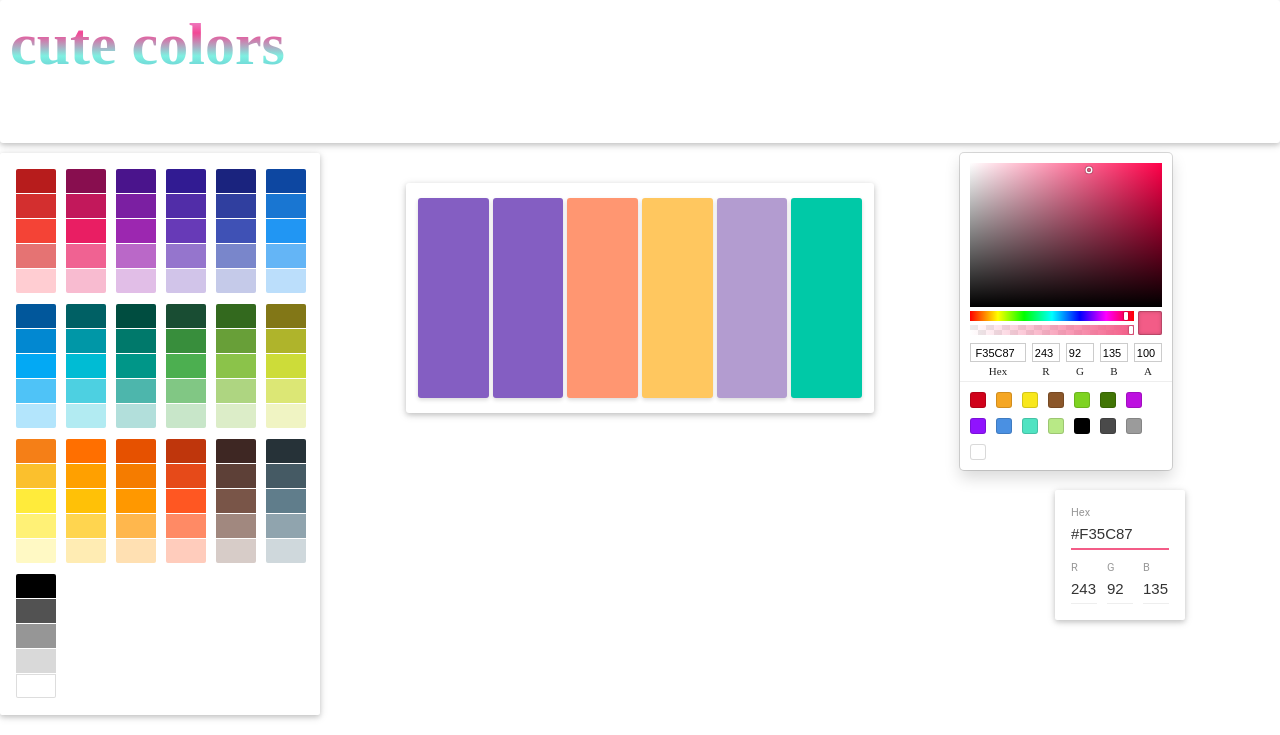
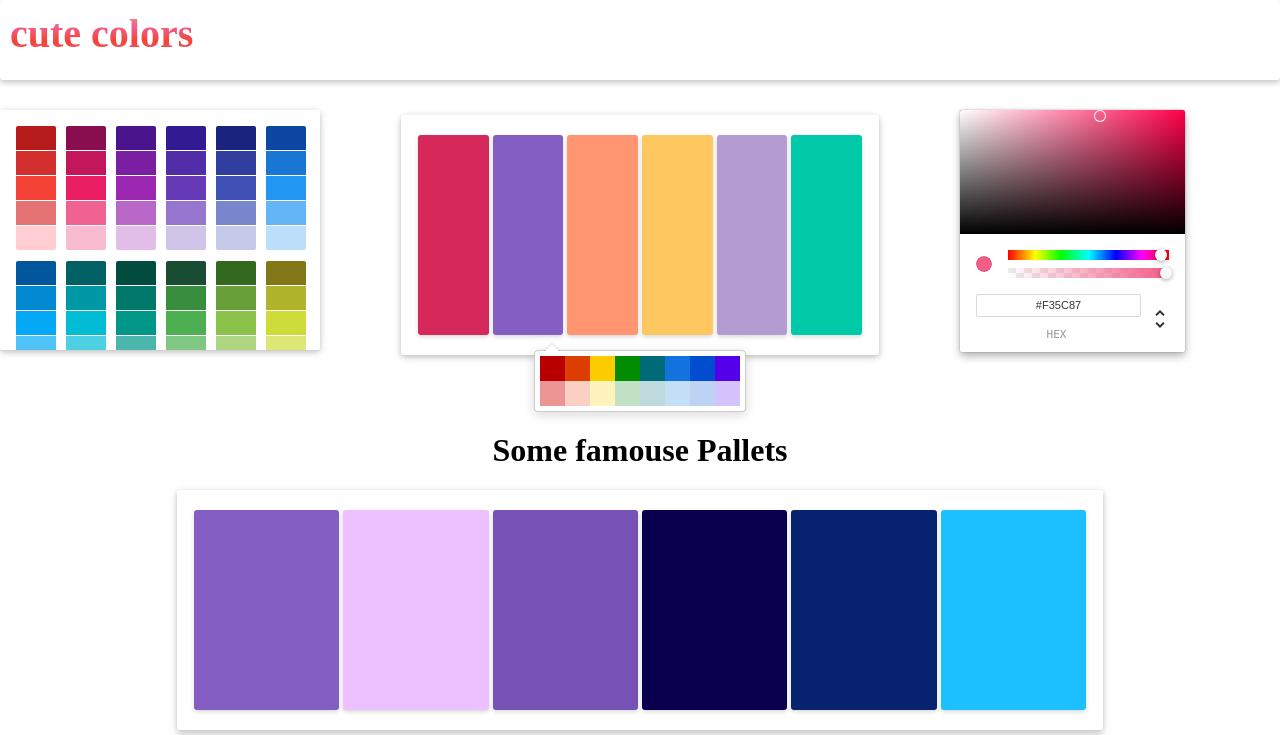
Before and after one commit to yasamanloghmani/ColorPaletteGenerator, a React (Create React App) app: page / in a window 1280 px wide. Shown: the top 735 px of the page. Built offline with nearby package versions, Linux system fonts and the light colour scheme; a web font is replaced by a local one.

Commit message:
add github picker and edit chrom picker

```diff
--- a/src/App.css
+++ b/src/App.css
@@ -2,8 +2,6 @@
 
 .App {
   text-align: center;
-  display: grid;
-  grid-template-rows: 10% 90%;
   font-family: 'Piedra', cursive;
 
 }
@@ -18,12 +16,13 @@ header{
     border-radius: 3px;
     background: rgb(255, 255, 255);
     margin-bottom: 10px;
+    height: 80px;
 
 }
 header > h1 {
 
-  font-size: 60px;
-  background: -webkit-linear-gradient(#e8b6f1,#f34795, #7ef0e1, #5db6c9);
+  font-size: 40px;
+  background: -webkit-linear-gradient(#FF9671,#F06292,#F44336, #F35C87);
   -webkit-background-clip: text;
   -webkit-text-fill-color: transparent;
   margin:10px;
--- a/src/App.js
+++ b/src/App.js
@@ -17,7 +17,6 @@ class App extends Component {
           <h1>
             cute colors
           </h1>
-
         </header>
 
       <Pallets/>
--- a/src/components/Pallets/Pallets.css
+++ b/src/components/Pallets/Pallets.css
@@ -1,12 +1,12 @@
 .Pallets{
-    margin: 30px auto;
+    margin: 5px auto;
     display: grid;
     grid-template-columns: repeat(6, 1fr);
     justify-content: start;
     align-items: center;
     column-gap: 0px!important;
     width: 70%;
-    padding: 10px;
+    padding: 15px;
     height: 210px;
     box-shadow: rgba(0, 0, 0, 0.12) 0px 2px 10px, rgba(0, 0, 0, 0.16) 0px 2px 5px;
     border-radius: 3px;
@@ -18,12 +18,12 @@ img{
     height: 100px;
 }
 
-/* .sections{
-
-
-} */
 
 .marg{
-    width: 60%;
-    margin: 20px auto;
+
+    margin: -10px auto;
 }
+
+main {
+    margin: 30px auto;
+}
--- a/src/components/Pallets/Pallets.jsx
+++ b/src/components/Pallets/Pallets.jsx
@@ -1,6 +1,6 @@
 import React, { Component } from 'react';
 import ColorPeg from '../ColorPeg/ColorPeg'
-import { SketchPicker, SwatchesPicker, MaterialPicker } from 'react-color';
+import { SwatchesPicker, MaterialPicker, ChromePicker, GithubPicker } from 'react-color';
 import './Pallets.css'
 import ImageUploader from 'react-images-upload';
 
@@ -15,7 +15,7 @@ class Pallets extends Component{
 
              pictures: '',
              background: '#f35c87',
-        colors : ['#845EC2', '#845EC2', '#FF9671', '#FFC75F', '#B39CD0', '#00C9A7'],
+        colors : ['#D4295A', '#845EC2', '#FF9671', '#FFC75F', '#B39CD0', '#00C9A7'],
         id : 0,
         p1 : ['#845EC2', '#EDC0FF','#7652B4', '#08004F', '#07226F' , '#1DC0FF'],
         p2 : ['#356275', '#98AFBA','#657A85', '#6E546C', '#08A1BA', '#A56875' ],
@@ -55,7 +55,7 @@ class Pallets extends Component{
                     <section>
                     <SwatchesPicker color={ this.state.background }
                             onChange={ this.handleChange}
-                            height='100%'
+                            height='240px'
 
                     ></SwatchesPicker>
 
@@ -67,6 +67,11 @@ class Pallets extends Component{
                                 </ColorPeg>
                             })}
                         </div>
+                        <GithubPicker color={ this.state.background }
+                            onChange={ this.handleChange }
+                            width='200px'
+                            className='marg'
+                            />
                         {/* <ImageUploader
                         className='uploader'
                 withIcon={true}
@@ -83,18 +88,14 @@ class Pallets extends Component{
                     </div>
 
                     <section >
-                    <SketchPicker
+                    <ChromePicker
                             color={ this.state.background }
                             onChange={ this.handleChange }
-                            width='60%'
+                            height='250px'
+
 
                     />
-                    <div className='marg'>
-                    <MaterialPicker color={ this.state.background }
-                            onChange={ this.handleChange }
 
-                    ></MaterialPicker>
-                    </div>
 
                     </section>
                 </main>
```
